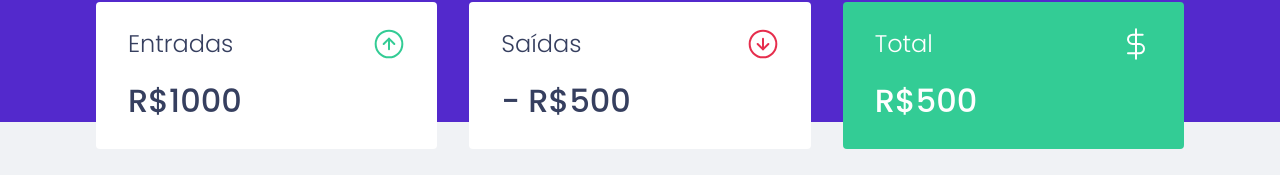
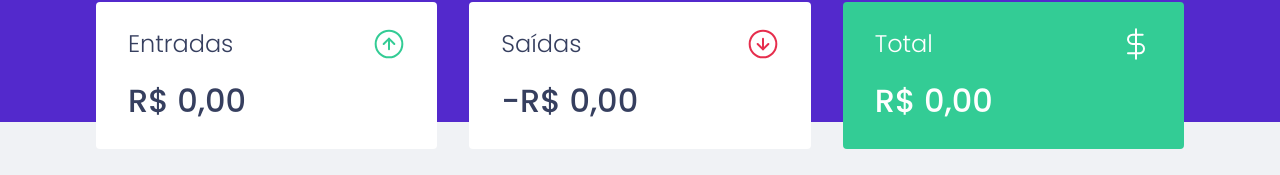
Before and after one commit to marcell0lopes/mymoney, a React (Create React App) app: page / in a window 1280 px wide. Shown: the part 150-325 px from the top of the page. Built offline with nearby package versions, Linux system fonts and the light colour scheme; no server answers; what miragejs would draw is missing.

Commit message:
basic functionality

```diff
--- a/src/components/Summary/index.tsx
+++ b/src/components/Summary/index.tsx
@@ -7,7 +7,31 @@
 
 export function Summary() {
   const { transactions } = useContext(TransactionsContext);
-  console.log(transactions);
+
+  // const totalDeposits = transactions.reduce((acc, transaction) => {
+  //   if (transaction.type === 'deposit') {
+  //     return acc + transaction.amount;
+  //   }
+  //   return acc;
+  // }, 0);
+
+  const summary = transactions.reduce(
+    (acc, transaction) => {
+      if (transaction.type === 'deposit') {
+        acc.deposits += transaction.amount;
+        acc.total += transaction.amount;
+      } else {
+        acc.withdraws += transaction.amount;
+        acc.total -= transaction.amount;
+      }
+      return acc;
+    },
+    {
+      deposits: 0,
+      withdraws: 0,
+      total: 0,
+    }
+  );
 
   return (
     <Container>
@@ -16,21 +40,37 @@
           <h2>Entradas</h2>
           <img src={incomeImg} alt="Entradas" />
         </header>
-        <strong>R$1000</strong>
+        <strong>
+          {new Intl.NumberFormat('pt-br', {
+            style: 'currency',
+            currency: 'BRL',
+          }).format(summary.deposits)}
+        </strong>
       </div>
       <div>
         <header>
           <h2>Saídas</h2>
           <img src={outcomeImg} alt="Saídas" />
         </header>
-        <strong>- R$500</strong>
+        <strong>
+          -
+          {new Intl.NumberFormat('pt-br', {
+            style: 'currency',
+            currency: 'BRL',
+          }).format(summary.withdraws)}
+        </strong>
       </div>
       <div className="highlight-background">
         <header>
           <h2>Total</h2>
           <img src={totalImg} alt="Saídas" />
         </header>
-        <strong>R$500</strong>
+        <strong>
+          {new Intl.NumberFormat('pt-br', {
+            style: 'currency',
+            currency: 'BRL',
+          }).format(summary.total)}
+        </strong>
       </div>
     </Container>
   );
```
